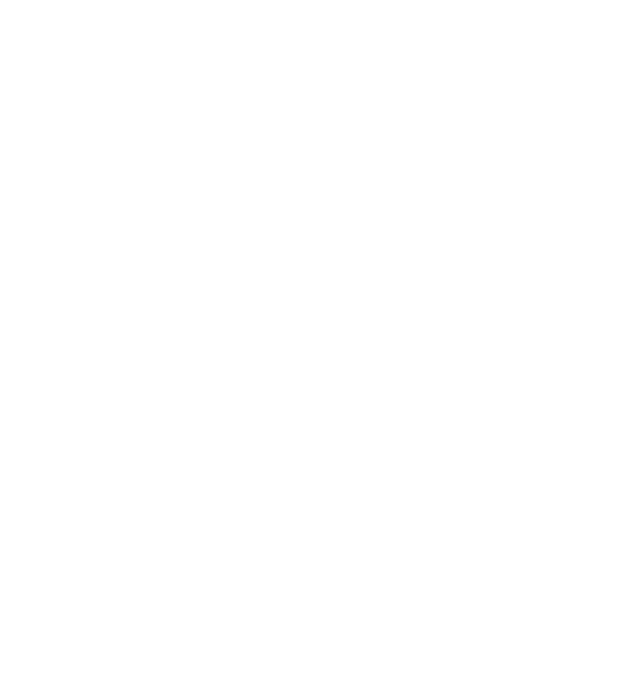
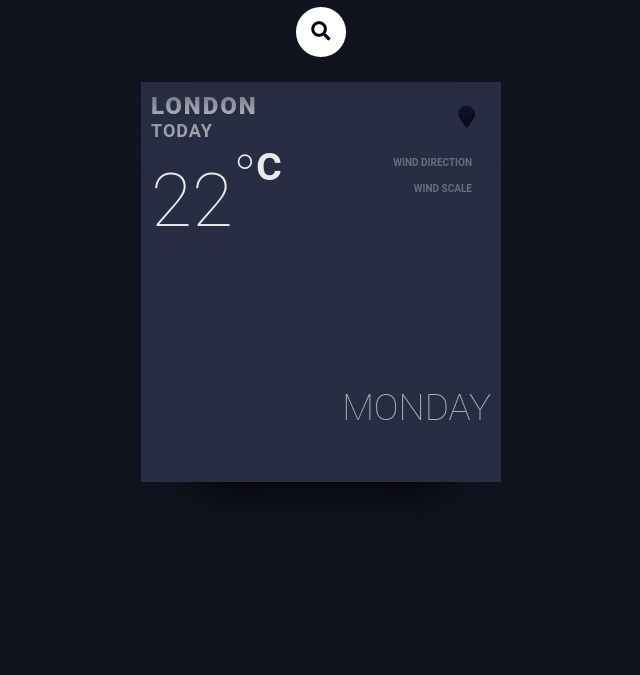
Before and after one commit to vieiramanda11/js-weather-app, a website built with webpack: page dist/index.html in a window 1280 px wide. Shown: the whole page, without its empty margins (319-959 px from the left). Built offline with nearby package versions, Linux system fonts and the light colour scheme.

Commit message:
finishing styling

```diff
--- a/src/style.css
+++ b/src/style.css
@@ -0,0 +1,233 @@
+* {
+  margin: 0;
+  padding: 0;
+  outline: none;
+}
+
+body {
+  font-family: Roboto, sans-serif;
+  /* overflow: hidden; */
+  background: #11141f;
+  padding: 0;
+  margin: 0;
+  height: 80vh;
+  width: 100%;
+}
+
+.container {
+  width: 360px;
+  margin: 32px auto;
+}
+
+form {
+  position: relative;
+  top: 50%;
+  left: 50%;
+  transform: translate(-50%, -50%);
+  transition: all 1s;
+  width: 50px;
+  height: 50px;
+  background: white;
+  box-sizing: border-box;
+  border-radius: 25px;
+  border: 4px solid white;
+  padding: 5px;
+}
+
+input {
+  position: absolute;
+  top: 0;
+  left: 0;
+  width: 100%;
+  height: 42.5px;
+  line-height: 30px;
+  outline: 0;
+  border: 0;
+  display: none;
+  font-size: 1em;
+  border-radius: 20px;
+  padding: 0 20px;
+}
+
+.fa {
+  box-sizing: border-box;
+  padding: 10px;
+  width: 42.5px;
+  height: 42.5px;
+  position: absolute;
+  top: 0;
+  right: 0;
+  border-radius: 50%;
+  color: #07051a;
+  text-align: center;
+  font-size: 1.2em;
+  transition: all 1s;
+}
+
+form:hover {
+  width: 200px;
+  cursor: pointer;
+}
+
+form:hover input {
+  display: block;
+}
+
+form:hover .fa {
+  background: #07051a;
+  color: white;
+}
+
+.app {
+  width: 360px;
+  height: 400px;
+  background: #282d43;
+  overflow: hidden;
+
+  box-shadow: 0 60px 45px -50px rgba(0, 0, 0, 0.7);
+}
+
+.header {
+  position: relative;
+  width: 100%;
+  height: 350px;
+  overflow: hidden;
+}
+
+.header img {
+  position: absolute;
+  top: 0;
+  left: 0;
+  filter: blur(1px);
+  opacity: 0.6;
+}
+
+.header .city {
+  position: absolute;
+  color: rgba(255, 255, 255, 0.8);
+  width: 100%;
+  display: block;
+  font-size: 24px;
+  font-weight: 900;
+  text-transform: uppercase;
+  letter-spacing: 2px;
+  padding: 10px;
+}
+
+.header .city i.fa {
+  position: relative;
+  float: right;
+  right: 22px;
+  top: 4px;
+  font-size: 22px;
+}
+
+.header .city .today {
+  display: block;
+  font-size: 18px;
+  font-weight: 600;
+  letter-spacing: 1px;
+  color: rgba(255, 255, 255, 0.6);
+}
+
+.header .weather {
+  position: absolute;
+  width: 100%;
+  height: 232px;
+  display: block;
+  color: rgba(255, 255, 255, 0.9);
+  text-align: center;
+  margin-top: 120px;
+  font-size: 155px;
+  text-shadow: 1px 10px 15px rgba(0, 0, 0, 0.5);
+}
+
+.header .temp {
+  position: absolute;
+  font-size: 75px;
+  font-weight: 100;
+  left: 0px;
+  margin-top: -60px;
+  margin-left: 10px;
+  text-shadow: none;
+}
+
+.header .temp .unit {
+  position: absolute;
+  top: 0;
+  right: 0;
+  font-size: 50px;
+  font-weight: 500;
+  margin-right: -25px;
+  margin-top: -8px;
+}
+
+.header .weather > .wi {
+  position: relative;
+  top: -10px;
+}
+
+.header .weather .wind-scale {
+  position: absolute;
+  font-size: 10px;
+  font-weight: 600;
+  right: 0;
+  margin-right: 10px;
+  margin-top: -54px;
+  text-shadow: none;
+  text-transform: uppercase;
+  text-align: right;
+  color: rgba(255, 255, 255, 0.3);
+}
+
+.header .weather .wind .wi,
+.header .weather .wind-scale .wi {
+  position: relative;
+  font-size: 20px;
+  margin-left: 15px;
+  color: rgba(255, 255, 255, 0.7);
+}
+
+.header .weather .day {
+  position: absolute;
+  font-size: 37px;
+  font-weight: 100;
+  text-transform: uppercase;
+  bottom: 5px;
+  right: 0;
+  margin-right: 10px;
+  text-shadow: none;
+  opacity: 0.7;
+  z-index: 10;
+}
+
+.header .weather .time {
+  position: absolute;
+  font-size: 37px;
+  bottom: 5px;
+  left: 0;
+  margin-left: 10px;
+  text-shadow: none;
+  opacity: 0.7;
+  z-index: 10;
+}
+
+.header:before,
+.header:after {
+  position: absolute;
+  content: "";
+  width: 100%;
+  height: 100px;
+  display: block;
+  z-index: 9;
+}
+
+.header:before {
+  bottom: 0;
+  box-shadow: inset 0 -55px 50px -25px #282d43;
+}
+
+.header:after {
+  top: 0;
+  box-shadow: inset 0 40px 50px -25px #282d43;
+}
```
Also changed, not shown: dist/index.html.
